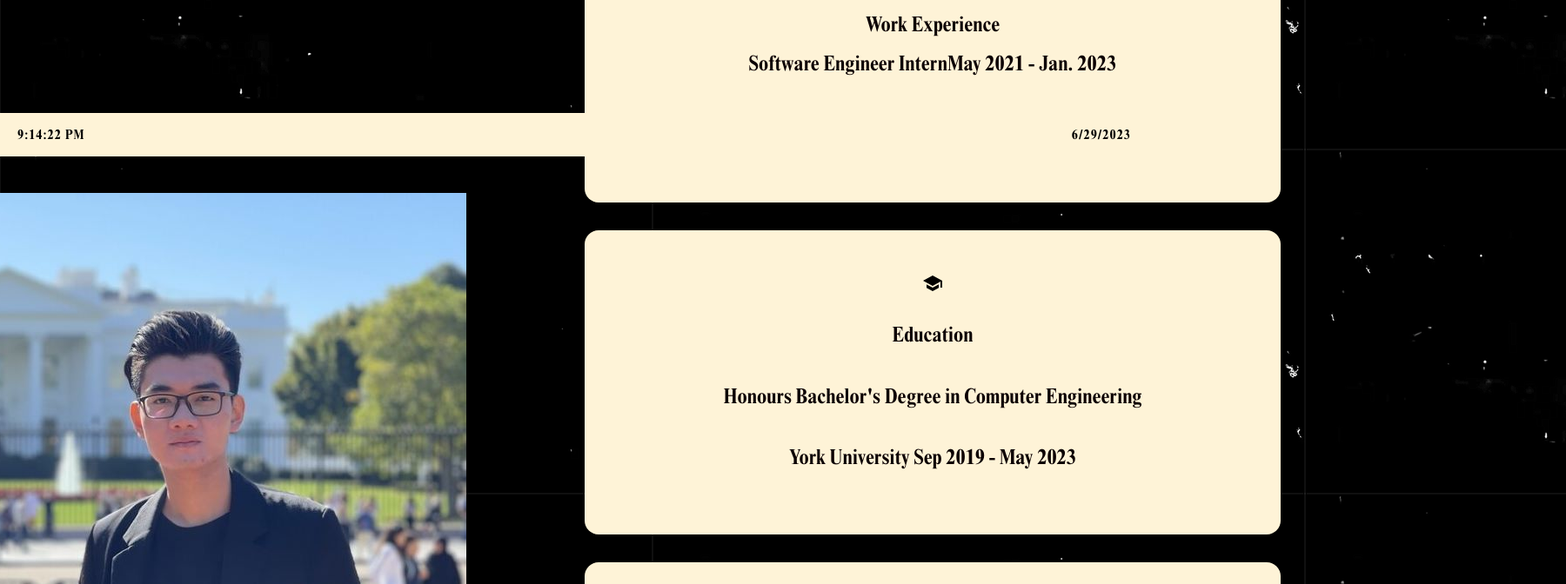
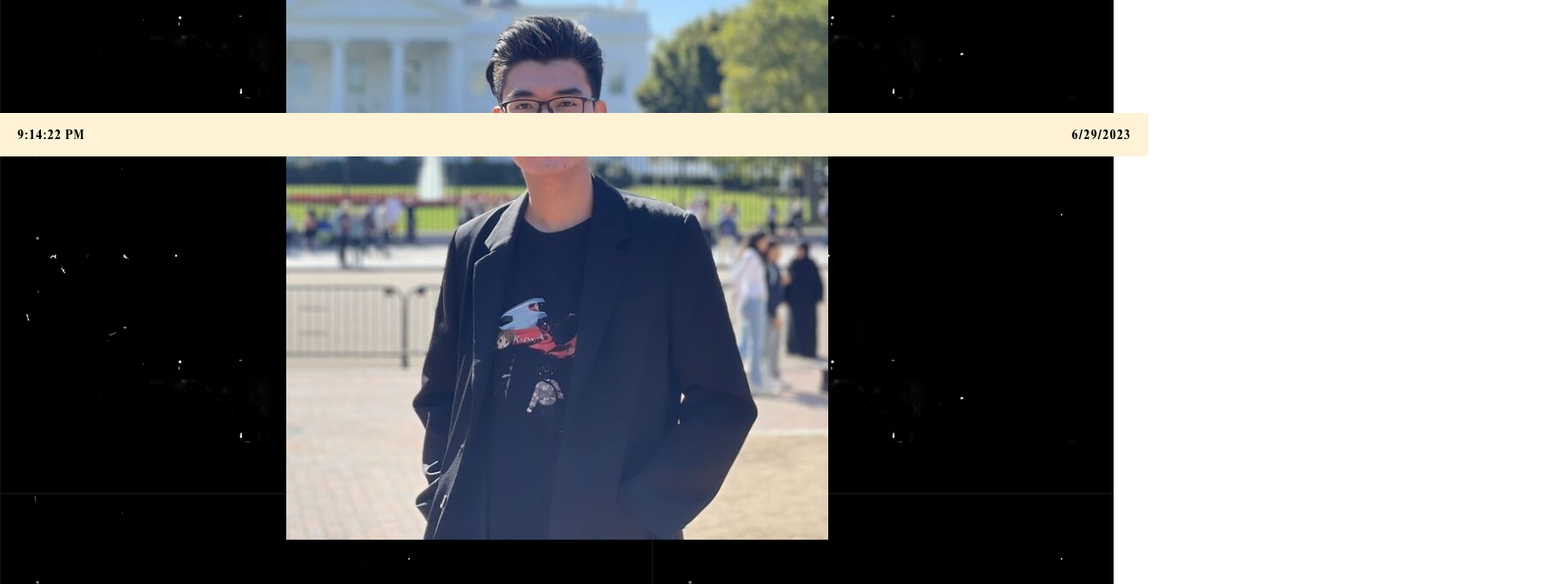
Before and after one commit to tenlalong/portfolio-website, a React (Create React App) app: page / in a window 1280 px wide. Shown: the part 620-1292 px from the top of the page at 87% size, 1800 px wide, since content can reach past the window. Built offline with nearby package versions, Linux system fonts and the light colour scheme.

Commit message:
Fix some css display bugs for smaller devices and smaller pc monitors

```diff
--- a/src/pages/components/body/Body.css
+++ b/src/pages/components/body/Body.css
@@ -17,3 +17,25 @@
         margin-bottom: 50px;
     }
 }
+
+/* Media Queries (Small Devices) */
+@media screen and (max-width: 390px) {
+    .body {
+        margin-bottom: 50px;
+    }
+
+    .container {
+        margin-bottom: 50px;
+    }
+}
+
+/* Media Queries (Small Devices) */
+@media screen and (max-width: 1500px) {
+    .body {
+        margin-bottom: 50px;
+    }
+
+    .container {
+        margin-bottom: 50px;
+    }
+}
--- a/src/pages/components/body/about/About.js
+++ b/src/pages/components/body/about/About.js
@@ -43,19 +43,19 @@ export default function About() {
                 class="work_header"
                 style={{ marginTop: "0px", marginBottom: "0px" }}
               >
-                <p class="title">Software Engineer Intern</p>
-                <p class="date"> May 2021 - Jan. 2023</p>
+                <p class="title">Software Engineer Intern: May 2021 - Jan. 2023</p>
+                {/* <p class="date"> May 2021 - Jan. 2023</p> */}
               </p>
               <div class="work_header" style={{ marginTop: "0px" }}>
-                <p class="company"> Assure Global Group</p>
-                <p class="location">Toronto, ON</p>
+                <p class="company"> Assure Global Group: Toronto, ON</p>
+                {/* <p class="location">Toronto, ON</p> */}
               </div>
             </button>
             <button className="about__card">
               <MdSchool className="about__card-icon" />
               <p>Education</p>
               <p>Honours Bachelor's Degree in Computer Engineering</p>
-              <p> York University Sep 2019 - May 2023</p>
+              <p> York University: Sep 2019 - May 2023</p>
             </button>
             <button className="about__card">
               <BsPinterest className="about__card-icon" />
--- a/src/pages/components/body/about/about.css
+++ b/src/pages/components/body/about/about.css
@@ -138,6 +138,7 @@ button {
 
 @media screen and (max-width: 768px) {
     .about__container {
+      width: 100%;
       grid-template-columns: 1fr;
       gap: 1rem;
     }
@@ -185,6 +186,8 @@ button {
 
   @media screen and (max-width: 390px) {
     .about__container {
+      width: 50%;
+      height: auto;
       grid-template-columns: 1fr;
       gap: 1rem;
     }
@@ -226,8 +229,58 @@ button {
       margin-top: 2rem;
     }
 
+
+
     button {
-      width: 80%;
-      max-width: 300px;
+      width: 100%;
+      max-width: 100%;
     }
   }
+
+  @media screen and (max-width: 1500px) {
+    .about__container {
+      width: 100%;
+      grid-template-columns: 1fr;
+      gap: 1rem;
+    }
+
+    .about__me {
+      width: 100%;
+      margin-top: 0 auto;
+    }
+
+    .about__me-image {
+    display: flex;
+    flex-direction: column;
+    align-items: center;
+    text-align: center;
+    margin-top: 0;
+    }
+
+    .about__me-image img {
+      width: 100%;
+      margin: 0 auto;
+      align-items: center;
+      justify-items: center;
+    }
+
+    .about__cards {
+      width: 100%;
+      grid-template-columns: 1fr;
+    }
+
+    .about__card {
+        width: 100%;
+        height: auto;
+        padding: 1.5rem;
+      }
+
+    .about__content {
+      text-align: center;
+      margin-top: 2rem;
+    }
+
+    button {
+      width: 50%;
+    }
+  }
--- a/src/pages/components/body/contacts/contacts.css
+++ b/src/pages/components/body/contacts/contacts.css
@@ -19,7 +19,7 @@
   border-radius: 5px;
   background-color: #fef3d7;
   padding: 20px;
-    color:#0c0002;
+  color: #0c0002;
 }
 
 .email_icon,
@@ -28,7 +28,7 @@
   fill: #0c0002;
 }
 .text {
-  color:#0c0002;
+  color: #0c0002;
 }
 .option:hover {
   background-color: #0c0002;
@@ -44,7 +44,6 @@
   fill: #fef3d7;
 }
 
-
 /* Media Queries (Small Devices) */
 @media screen and (max-width: 768px) {
   .parent_container {
@@ -56,3 +55,15 @@
     grid-template-columns: 1fr;
   }
 }
+
+/* Media Queries (Small Devices) */
+@media screen and (max-width: 1500px) {
+  .parent_container {
+    width: 80%;
+    padding: 0 20px;
+  }
+
+  .contacts_options {
+    grid-template-columns: 1fr;
+  }
+}
--- a/src/pages/components/body/skills/Skills.js
+++ b/src/pages/components/body/skills/Skills.js
@@ -6,7 +6,7 @@ export default function Skills() {
   return (
     <section id="skills">
       <h2 className="title-skill">My Skills</h2>
-      <div className="parent_container">
+      <div className="parent__container">
         <div className="container skill_container">
           <div className="skill_front">
             <h3 className="title">Front-End Development</h3>
--- a/src/pages/components/body/skills/skills.css
+++ b/src/pages/components/body/skills/skills.css
@@ -1,5 +1,5 @@
-.parent_container {
-  width: 1800px; /* Adjust the width as per your preference */
+.parent__container {
+  width: 100%; /* Adjust the width as per your preference */
   margin: 0 auto; /* Center the container horizontally */
 }
 
@@ -12,6 +12,7 @@
 .skill_front,
 .skill_back,
 .skill_py {
+  display: grid;
   border: 1px solid #ccc;
   border-radius: 5px;
   background-color: #fef3d7;
@@ -74,8 +75,8 @@
 
 /* Media Queries (Small Devices) */
 @media screen and (max-width: 768px) {
-  .parent_container {
-    width: 100%;
+  .parent__container {
+    width: 80%;
     padding: 0 20px;
   }
 
@@ -83,3 +84,28 @@
     grid-template-columns: 1fr;
   }
 }
+
+/* Media Queries (Small Devices) */
+@media screen and (max-width: 390px) {
+  .parent_container {
+    width: 80%;
+    padding: 0 20px;
+  }
+
+  .container.skill_container {
+    grid-template-columns: 1fr;
+  }
+}
+
+/* Media Queries (Small Devices) */
+@media screen and (max-width: 1500px) {
+  .parent__container {
+    width: 80%;
+    padding: 0 20px;
+  }
+
+
+  .container.skill_container {
+    grid-template-columns: 1fr;
+  }
+}
--- a/src/pages/components/header/header.css
+++ b/src/pages/components/header/header.css
@@ -39,6 +39,11 @@
 
 /* Media Queries (Medium Devices) */
 @media screen and (max-width: 1024px) {
+  .test_intro {
+    align-items: center;
+    justify-items: center;
+  }
+
   .buttons-container {
     grid-template-columns: 1fr; /* Change the grid to a single column */
     grid-gap: 20px; /* Adjust the grid gap as needed */
@@ -57,6 +62,11 @@
 
 /* Media Queries (Small Devices) */
 @media screen and (max-width: 768px) {
+  .test_intro {
+    align-items: center;
+    justify-items: center;
+  }
+
   .buttons-container {
     grid-template-columns: 1fr; /* Change the grid to a single column */
     grid-gap: 10px; /* Adjust the grid gap as needed */
@@ -75,6 +85,10 @@
 
 /* Media Queries (Extra Small Devices) */
 @media screen and (max-width: 390px) {
+  .test_intro {
+    align-items: center;
+    justify-items: center;
+  }
   .buttons-container {
     grid-template-columns: 1fr; /* Change the grid to a single column */
     grid-gap: 5px; /* Adjust the grid gap as needed */
```
Lines whose indentation alone changed are shown as unchanged.
